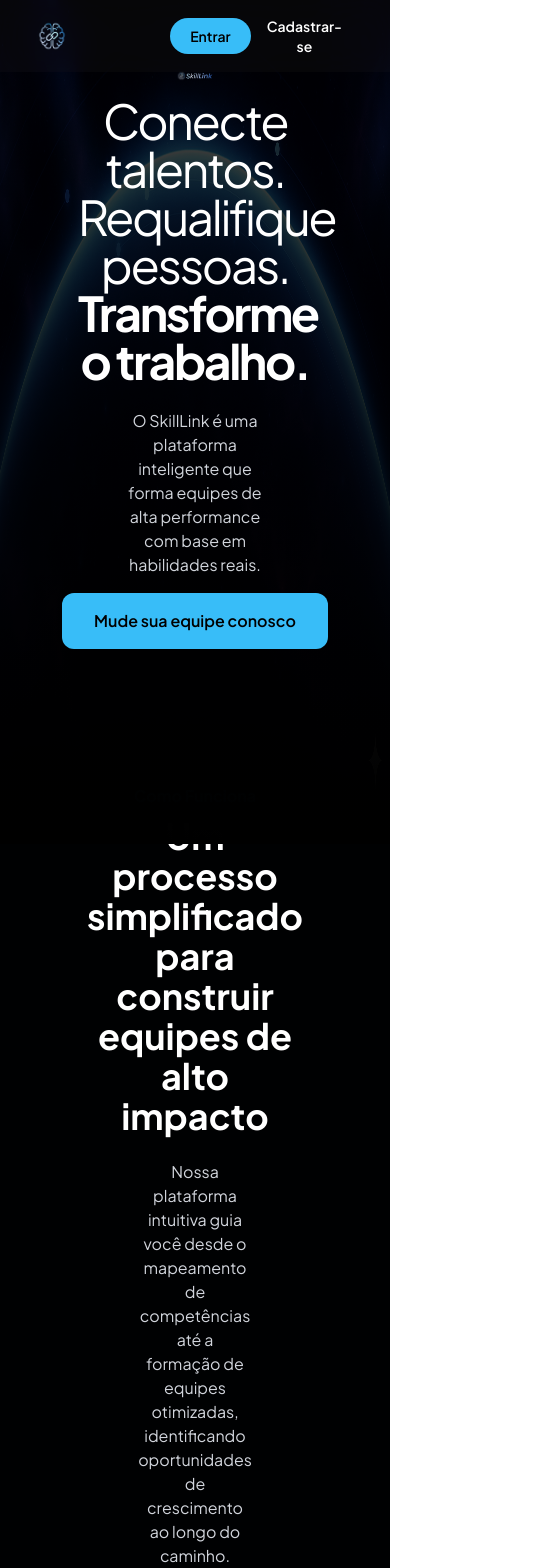
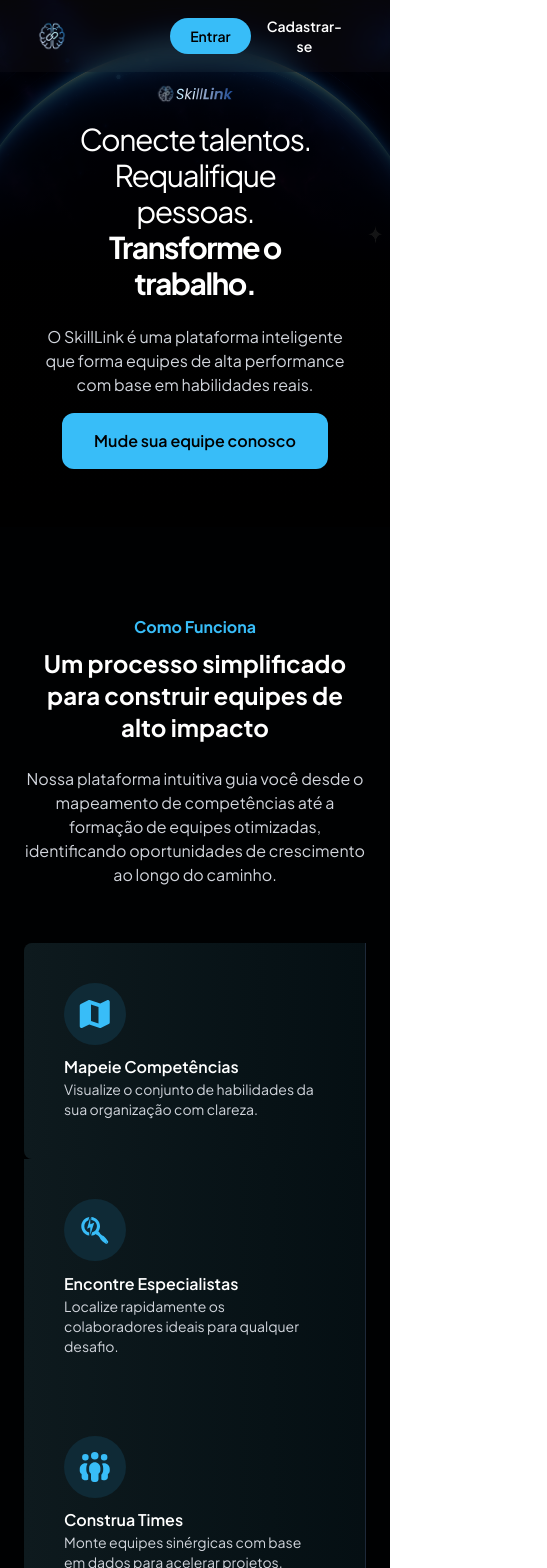
Before and after one commit to Bernardo07dev/SkillLink, a React (Vite) app: page / in a window 390 px wide. Shown: the top 1568 px of the page, 547 px wide, since content can reach past the window. Built offline with nearby package versions, Linux system fonts and the light colour scheme.

Commit message:
Mobile Landing

```diff
--- a/src/Landing.jsx
+++ b/src/Landing.jsx
@@ -18,25 +18,27 @@
 
   return (
     <main className="bg-[#000102] text-white">
-        <div className="absolute inset-0 z-0">
-            <img src="/Bg-centro.png" className="absolute inset-0 w-full h-screen opacity-70" />
-            <div className="absolute inset-0 bg-linear-to-b from-[#0000009b] to-[#000000]"></div>
-        </div>
+        <section className="relative w-full lg:min-h-screen flex flex-col">
+            <div className="absolute inset-0 z-0 lg:min-h-screen">
+                <img src="/Bg-centro.png" className="absolute object-cover inset-0 w-full lg:h-screen opacity-70" />
+                <div className="absolute z-1 inset-0 bg-linear-to-b from-[#0000009b] to-[#000000]"></div>
+            </div>
 
         <MenuLanding></MenuLanding>
 
-        <section className="z-10 relative text-center py-[12%] flex flex-col justify-center items-center">
-            <img src={Logo} className="w-[9%] mt-6"></img>
-            <h1 className="text-5xl mt-4 w-[60%] tracking-tighter">Conecte talentos. Requalifique pessoas. <strong>Transforme o trabalho.</strong></h1>
-            <p className="w-[40%] mt-6 text-gray-300">O SkillLink é uma plataforma inteligente que forma equipes de alta performance com base em habilidades reais.</p>
+        <section className="z-10 relative text-center py-[15%] flex flex-col justify-center items-center">
+            <img src={Logo} className="lg:w-[9%] w-[20%] mt-6"></img>
+            <h1 className="lg:text-5xl text-3xl mt-4 w-[60%] tracking-tighter">Conecte talentos. Requalifique pessoas. <strong>Transforme o trabalho.</strong></h1>
+            <p className="lg:w-[40%] w-[80%] mt-6 text-gray-300">O SkillLink é uma plataforma inteligente que forma equipes de alta performance com base em habilidades reais.</p>
             <button onClick={() => navigate('/Login')} className="mt-4 px-8 py-4 rounded-xl backdrop-blur-lg cursor-pointer bg-[#38BDF8] text-black font-semibold">Mude sua equipe conosco</button>
         </section>
+        </section>
 
-        <section className="px-[14%] py-22 bg-[#000102] flex flex-col justify-center items-center" id="funciona">
+        <section className="lg:px-[14%] px-6 py-22 bg-[#000102] flex flex-col justify-center items-center" id="funciona">
             <h3 className="text-[#38BDF8] text-center font-bold mb-2">Como Funciona</h3>
-            <h1 className="text-center tracking-light font-bold text-4xl leading-tigh mx-32">Um processo simplificado para construir equipes de alto impacto</h1>
-            <p className=" mt-6 text-gray-300 text-center text-base mx-22 mb-8">Nossa plataforma intuitiva guia você desde o mapeamento de competências até a formação de equipes otimizadas, identificando oportunidades de crescimento ao longo do caminho.</p>
-            <div className="flex flex-row py-6">
+            <h1 className="text-center tracking-light font-bold text-2xl lg:text-4xl leading-tigh lg:mx-32">Um processo simplificado para construir equipes de alto impacto</h1>
+            <p className=" mt-6 text-gray-300 text-center text-base lg:mx-22 mb-8">Nossa plataforma intuitiva guia você desde o mapeamento de competências até a formação de equipes otimizadas, identificando oportunidades de crescimento ao longo do caminho.</p>
+            <div className="flex flex-col lg:flex-row py-6">
                 <div className="rounded-l-lg px-10 py-10 bg-linear-to-l border-r border-gray-800 from-[#050f13] to-[#0e1a1e]">
                     <FontAwesomeIcon className="bg-[#0F2A36] text-3xl rounded-full mb-2 px-3 py-4 text-[#38BDF8]" icon={faMap}></FontAwesomeIcon>
                     <h2 className="text-md font-semibold">Mapeie Competências</h2>
@@ -60,10 +62,10 @@
             </div>
         </section>
 
-        <section className="px-[14%] gap-8 py-22 bg-[#000102] flex flex-row justify-center items-center" id="empresas">
-            <div className="w-[50%] flex flex-col">
+        <section className="lg:px-[14%] px-6 gap-8 py-22 bg-[#000102] flex flex-col lg:flex-row justify-center items-center" id="empresas">
+            <div className="lg:w-[50%] flex flex-col">
                 <h3 className="text-[#38BDF8] font-bold mb-2 text-left">Para empresas e times</h3>
-                <h1 className="tracking-light font-bold text-4xl mb-2 leading-tigh text-left">Um processo simplificado para construir equipes de alto impacto</h1>
+                <h1 className="tracking-light font-bold text-2xl lg:text-4xl mb-2 leading-tigh text-left">Um processo simplificado para construir equipes de alto impacto</h1>
                 <p class="text-sm mb-6">SkillLink oferece as ferramentas que você precisa para tomar decisões estratégicas de pessoal, acelerar a entrega de projetos e cultivar uma cultura de aprendizado contínuo.</p>
                 <div className="flex flex-row gap-2 mb-2">
                     <FontAwesomeIcon className="bg-[#0F2A36] text-md rounded-full mb-2 p-2 text-[#38BDF8]" icon={faCheck}></FontAwesomeIcon>
@@ -78,15 +80,15 @@
                     <p>Aumente o engajamento conectando colaboradores a oportunidades.</p>
                 </div>
             </div>
-            <div className="w-[50%]">
+            <div className="lg:w-[50%]">
                 <img src={team} className="w-full rounded-md"></img>
             </div>
         </section>
 
         <section className="py-16 bg-[#000102] flex flex-col justify-center items-center pb-32" id="pronto">
-            <div class="border border-[#182534] w-[70%] flex flex-col justify-center items-center p-16 relative rounded-xl overflow-hidden bg-linear-to-r from-[#090712] via-[#041E23] to-[#090712]">
-                    <h2 class="text-white text-3xl font-bold mb-2">Pronto para construir sua equipe de alta performance?</h2>
-                    <p class="text-gray-300 text-base text-center mx-42">
+            <div class="border border-[#182534] lg:w-[70%] w-[90%] flex flex-col justify-center items-center py-16 p-8 lg:p-16 relative rounded-xl overflow-hidden bg-linear-to-r from-[#090712] via-[#041E23] to-[#090712]">
+                    <h2 class="text-white text-2xl text-center lg:text-3xl font-bold mb-2">Pronto para construir sua equipe de alta performance?</h2>
+                    <p class="text-gray-300 text-base text-center lg:mx-42">
                         Comece hoje a mapear as habilidades da sua organização e desbloqueie todo o seu potencial com SkillLink.
                     </p>
                     <button onClick={() => navigate('/Login')} class="mt-4 px-8 py-4 rounded-xl backdrop-blur-lg cursor-pointer bg-[#38BDF8] text-black font-semibold">
@@ -95,17 +97,16 @@
             </div>
         </section>
 
-        <footer className="bg-[#000102] flex flex-row justify-between px-[15%] border-t border-gray-800 py-12 items-center">
+        <footer className="bg-[#000102] flex flex-col lg:flex-row justify-between px-[15%] border-t border-gray-800 py-12 items-center">
             <div className="flex flex-row w-[50%] justify-start items-center">
-                <img className="w-[20%]" src={Logo}></img>
+                <img className="lg:w-[20%] w-[70%] mb-6" src={Logo}></img>
             </div>
-            <div className="text-sm flex flex-row w-[50%] list-none justify-end gap-4">
+            <div className="text-sm flex flex-row lg:w-[50%] list-none justify-end gap-4">
                 <li className="cursor-pointer" onClick={() => handleScroll("funciona")}>Como Funciona</li>
                 <li className="cursor-pointer" onClick={() => handleScroll("empresas")}>Para Empresas e Times</li>
                 <li className="cursor-pointer" onClick={() => handleScroll("pronto")}>Junte-se a Nós</li>
             </div>
         </footer>
-
     </main>
   )
 }
--- a/src/components/MenuLanding.jsx
+++ b/src/components/MenuLanding.jsx
@@ -6,12 +6,12 @@
     const navigate = useNavigate();
 
     return (
-        <header className="w-full fixed flex flex-row justify-around bg-[#cacaca07] z-2 items-center backdrop-blur-lg text-white text-sm px-8 py-4">
-            <div className="w-[50%] flex flex-row justify-start items-center">
+        <header className="w-full fixed flex flex-row justify-around bg-[#cacaca07] z-20 items-center backdrop-blur-md text-white text-sm px-8 py-4">
+            <div className="w-[70%] sm:w-[50%] flex flex-row justify-start items-center">
                 <img className="w-10 sm:w-12 md:w-14" src={Logo}></img>
             </div>
 
-            <div className="w-[50%] flex flex-row justify-end items-center gap-4 mr-4">
+            <div className="sm:w-[50%] w-[30%] flex flex-row justify-end items-center gap-4 mr-4">
                 <button onClick={() => navigate("/Login")} className="cursor-pointer bg-[#38BDF8] px-5 py-2 rounded-full text-black font-semibold">Entrar</button>
                 <button onClick={() => navigate("/Cadastro")} className="cursor-pointer font-semibold">Cadastrar-se</button>
             </div>
--- a/src/components/Structure.jsx
+++ b/src/components/Structure.jsx
@@ -20,7 +20,7 @@
 
     return(
         <main className={`${dark ? "dark" : ""} transition-colors min-w-full min-h-screen flex flex-col bg-[#F6F7F8] dark:bg-[#101B21]`}>
-            <header className="dark:bg-[#101B21] shadow-xs bg-white w-full z-2 sm:px-8  fixed flex flex-row justify-between py-3 px-16 border-b-[0.5px] border-[#FFF] dark:border-[#63667c4d]">
+            <header className="dark:bg-[#101B21] shadow-xs bg-white w-full z-2 sm:px-8 fixed flex flex-row justify-between py-3 px-4 border-b-[0.5px] border-[#FFF] dark:border-[#63667c4d]">
                 <img className="h-10 w-auto object-contain cursor-pointer" src={Logo}></img>
                 <div className="md:w-[20%] w-[60%] flex flex-row justify-end gap-4 items-center">
                     <div onClick={() => SetTheme()} className={`${dark ? "bg-[#ffffff1c]" : "bg-[#1313132d]"} h-8 w-16 cursor-pointer rounded-full flex items-center`}>
```
